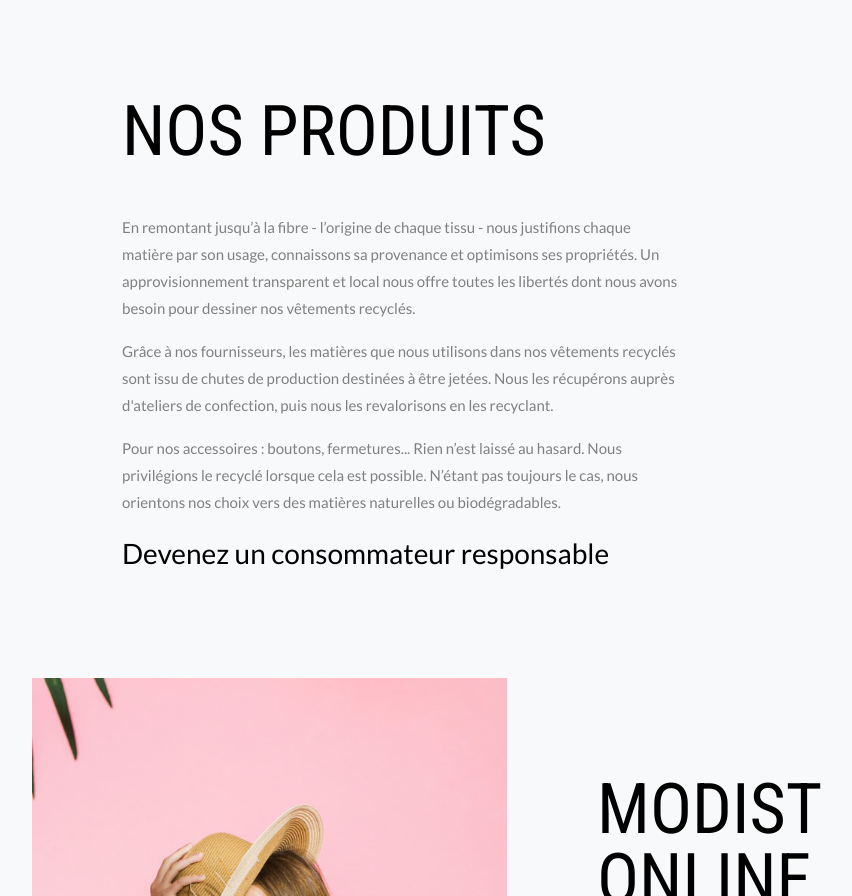
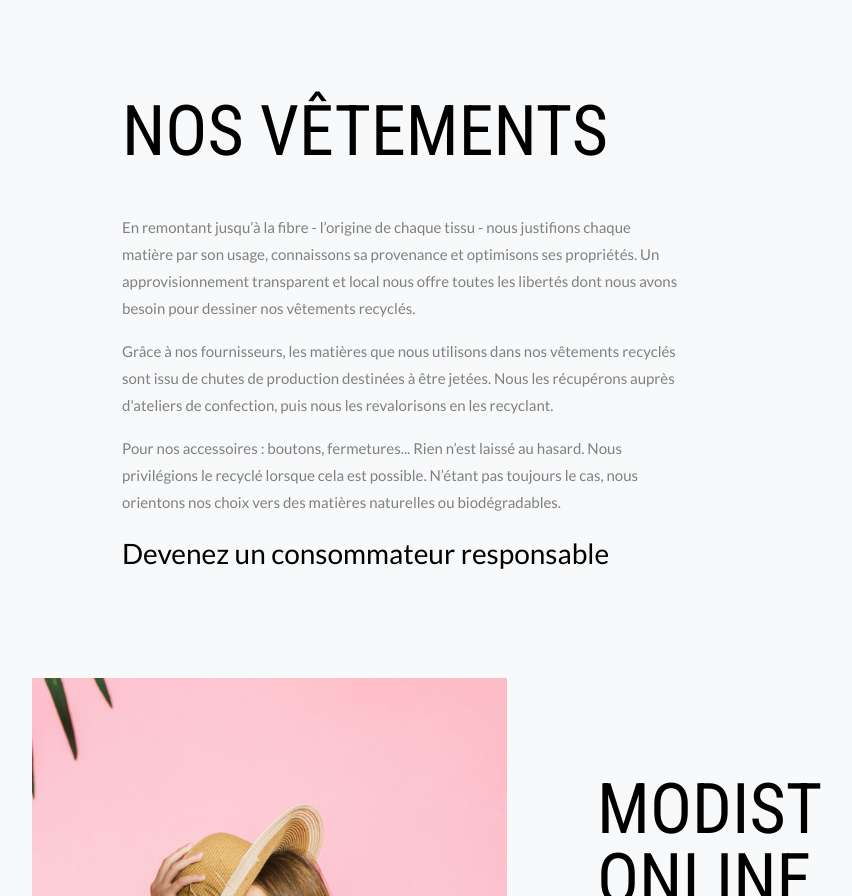
Before and after one commit to QuentinGrd/Waku, a plain HTML site: page index.html in a window 1280 px wide. Shown: the part 2623-3519 px from the top of the page, without its empty margins (38-890 px from the left). Drawn offline with Linux system fonts and the light colour scheme; some packages are replaced by stand-ins of ours; no server answers; grey boxes are pictures that could not be loaded; files whose address does not match are found by name.

Commit message:
correction d'un titre

```diff
--- a/index.html
+++ b/index.html
@@ -282,7 +282,7 @@
           <div class="col-md-7 py-5 wrap-about pb-md-5 ftco-animate">
             <div class="heading-section-bold mb-5 mt-md-5">
               <div class="ml-md-0">
-                <h2 class="mb-4">Nos produits</h2>
+                <h2 class="mb-4">Nos vêtements</h2>
               </div>
             </div>
             <div class="pb-md-5">
```
